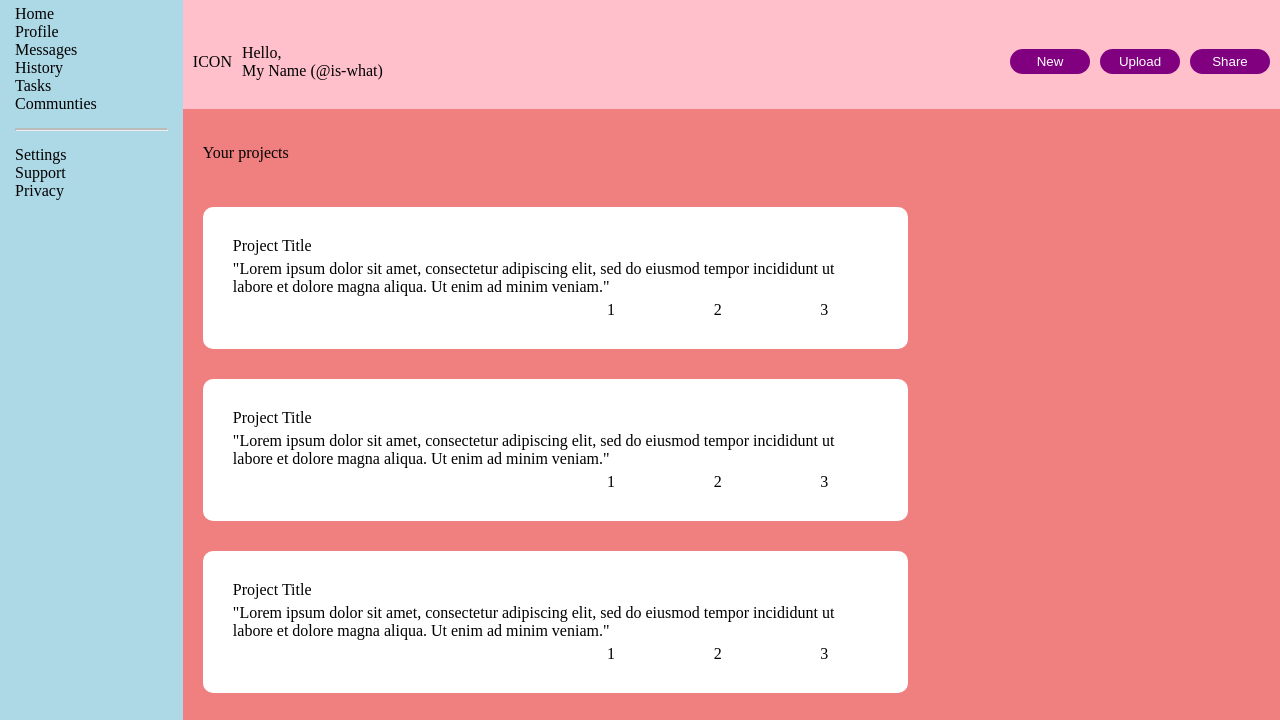
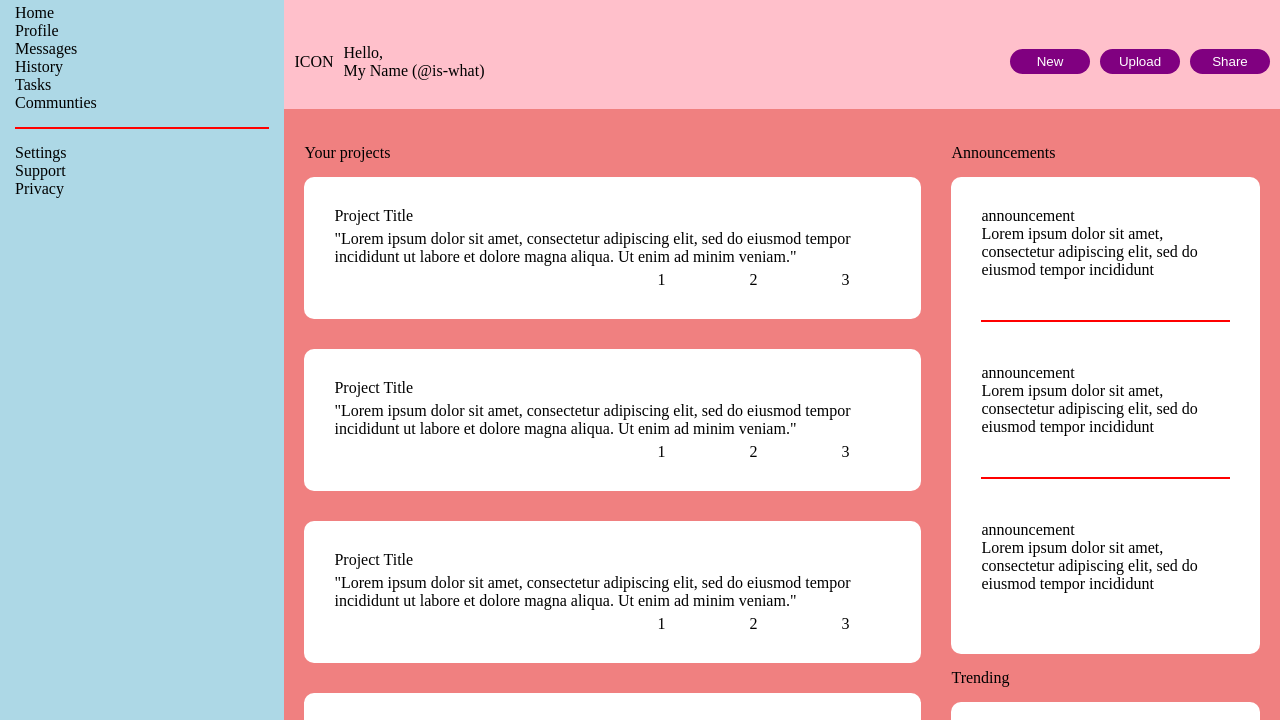
Before and after one commit to ManonLef/Admin-Dashboard, a plain HTML site: page index.html in a window 1280 px wide. Shown: the part 61-781 px from the top of the page. Drawn offline with Linux system fonts and the light colour scheme.

Commit message:
add content-right cards with basic styling

```diff
--- a/index.html
+++ b/index.html
@@ -60,6 +60,7 @@
     <div class="content">
       <div class="projects">
         <div class="your-projects">Your projects</div>
+        <div class="card-container">
           <div class="cards">
             <div class="project-title">Project Title</div>
             <p class="project-description">"Lorem ipsum dolor sit amet, consectetur adipiscing elit, sed do eiusmod tempor incididunt ut labore et dolore magna aliqua. Ut enim ad minim veniam."</p>
@@ -115,7 +116,33 @@
             </div>
           </div>
                 </div>
-      <div class="content-right"></div>
+        </div>
+      <div class="content-right">
+        <div class="announcements">Announcements</div>
+        <div class="announcement-card">
+          <div class="message">
+            <div class="message-title">announcement</div>
+            <div class="message-body">Lorem ipsum dolor sit amet, consectetur adipiscing elit, sed do eiusmod tempor incididunt</div>
+          </div>
+          <hr class="divider">
+          <div class="message">
+            <div class="message-title">announcement</div>
+            <div class="message-body">Lorem ipsum dolor sit amet, consectetur adipiscing elit, sed do eiusmod tempor incididunt</div>
+          </div>
+          <hr class="divider">
+          <div class="message">
+            <div class="message-title">announcement</div>
+            <div class="message-body">Lorem ipsum dolor sit amet, consectetur adipiscing elit, sed do eiusmod tempor incididunt</div>
+          </div>
+        </div>
+        <div class="trending">Trending</div>
+        <div class="trending-card">
+          <div class="random-users">random user 1</div>
+          <div class="random-users">random user 2</div>
+          <div class="random-users">random user 3</div>
+          <div class="random-users">random user 4</div>
+        </div>
+      </div>
     </div>
   </div>
 </body>
--- a/style.css
+++ b/style.css
@@ -5,7 +5,7 @@
 
 .container {
   display: grid;
-  grid-template-columns: 1fr 6fr;
+  grid-template-columns: 2fr 7fr;
   grid-template-rows: 170px 1fr;
   height: 100vh;
 }
@@ -78,9 +78,9 @@ button {
   margin-bottom: 15px;
 }
 
-.divider {
-  border-top: 2px solid #bbb;
-  border-radius: 2px;
+hr {
+  border: 1px solid red;
+  height: 0;
 }
 
 li {
@@ -89,22 +89,28 @@ li {
 
 .content {
   background-color: lightcoral;
-  padding: 20px;
+  padding: 20px 20px 60px 20px;
   display: grid;
   grid-template-columns: 2fr 1fr;
+  gap: 30px;
 }
 
 .projects {
   display: grid;
-  grid-template-columns: repeat(auto-fit, minmax(350px, 1fr));
-  gap: 30px;
-  grid-template-rows: 3em;
+  grid-template-rows: 3rem 1fr;
 }
 
-.your-projects {
-  grid-column: 1/-1;
+.your-projects,
+.announcements,
+.trending {
   display: grid;
   align-items: center;
+}
+
+.card-container {
+  display: grid;
+  gap: 30px;
+  grid-template-columns: repeat(auto-fit, minmax(300px, 1fr));
 }
 
 .cards {
@@ -129,3 +135,17 @@ li {
   align-items: center;
   justify-items: center;
 }
+
+.content-right {
+  display: grid;
+  grid-template-rows: 3em 1fr 3em 1fr;
+}
+
+.announcement-card,
+.trending-card {
+  background-color: white;
+  padding: 30px;
+  border-radius: 10px;
+  display: grid;
+  gap: 10px;
+}
```
Lines whose indentation alone changed are shown as unchanged.
